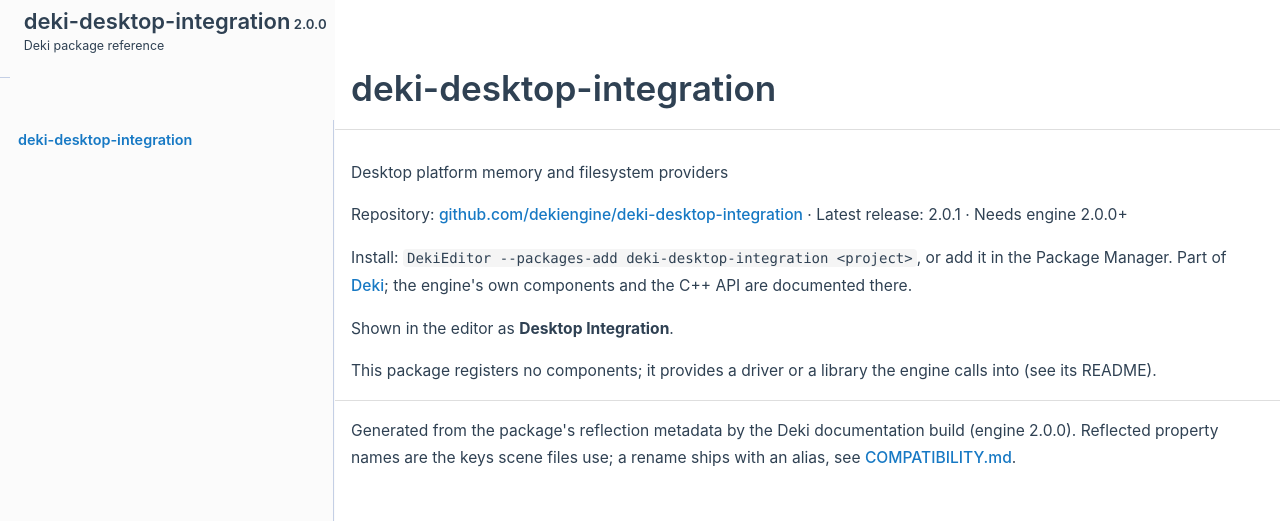
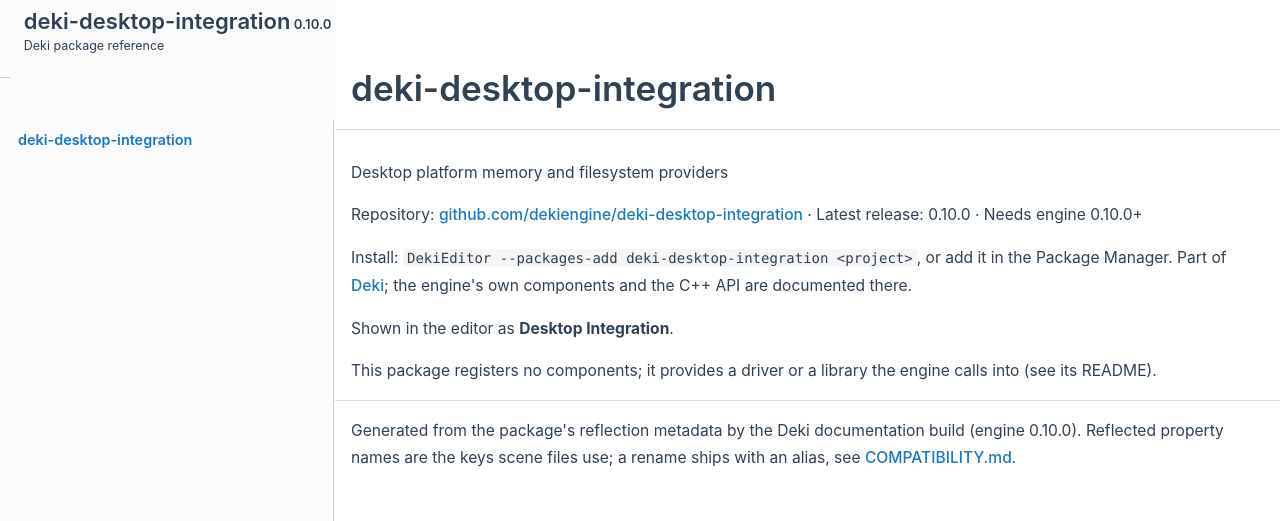
Before and after one commit to dekiengine/deki-desktop-integration, a plain HTML site: page index.html in a window 1280 px wide. Shown: the top 521 px of the page. Drawn offline with Linux system fonts and the light colour scheme.

Commit message:
Docs for deki-desktop-integration from deki-editor 49d4c9f

```diff
--- a/index.html
+++ b/index.html
@@ -25,7 +25,7 @@
  <tbody>
  <tr id="projectrow">
   <td id="projectalign">
-   <div id="projectname">deki-desktop-integration<span id="projectnumber">&#160;2.0.0</span>
+   <div id="projectname">deki-desktop-integration<span id="projectnumber">&#160;0.10.0</span>
    </div>
    <div id="projectbrief">Deki package reference</div>
   </td>
@@ -80,12 +80,12 @@ document.addEventListener('DOMContentLoaded',() => { initNavTree('index.html',''
 <div class="contents">
 <div class="textblock"><p><a class="anchor" id="mainpage"></a></p>
 <p>Desktop platform memory and filesystem providers</p>
-<p>Repository: <a href="https://github.com/dekiengine/deki-desktop-integration">github.com/dekiengine/deki-desktop-integration</a> · Latest release: 2.0.1 · Needs engine 2.0.0+</p>
+<p>Repository: <a href="https://github.com/dekiengine/deki-desktop-integration">github.com/dekiengine/deki-desktop-integration</a> · Latest release: 0.10.0 · Needs engine 0.10.0+</p>
 <p>Install: <span class="tt">DekiEditor --packages-add deki-desktop-integration &lt;project&gt;</span>, or add it in the Package Manager. Part of <a href="https://dekiengine.github.io/docs/">Deki</a>; the engine's own components and the C++ API are documented there.</p>
 <p>Shown in the editor as <b>Desktop Integration</b>.</p>
 <p>This package registers no components; it provides a driver or a library the engine calls into (see its README).</p>
 <hr  />
-<p>Generated from the package's reflection metadata by the Deki documentation build (engine 2.0.0). Reflected property names are the keys scene files use; a rename ships with an alias, see <a href="https://github.com/dekiengine/deki-editor/blob/master/COMPATIBILITY.md">COMPATIBILITY.md</a>. </p>
+<p>Generated from the package's reflection metadata by the Deki documentation build (engine 0.10.0). Reflected property names are the keys scene files use; a rename ships with an alias, see <a href="https://github.com/dekiengine/deki-editor/blob/master/COMPATIBILITY.md">COMPATIBILITY.md</a>. </p>
 </div></div><!-- PageDoc -->
 <a href="doxygen_crawl.html"></a>
 </div><!-- contents -->
```
Also changed, not shown: dir_4fef79e7177ba769987a8da36c892c5f.html (+1 -1 lines), dir_8d82ad0080b58be31ac413f258023620.html (+1 -1 lines), dir_9f56491857ad02ee39c505d677254e9d.html (+1 -1 lines), dir_e2cf8ecc49c41cbc53d71e2f6f58b926.html (+1 -1 lines).
